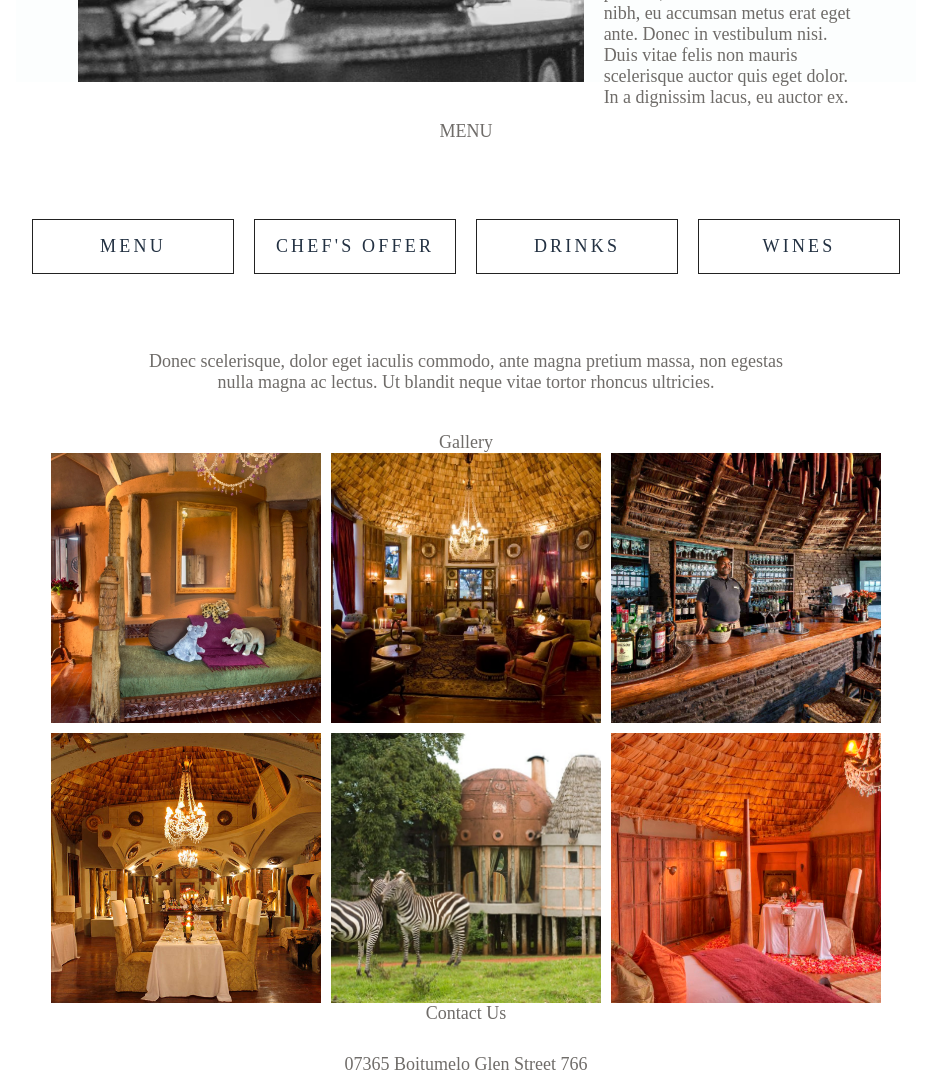
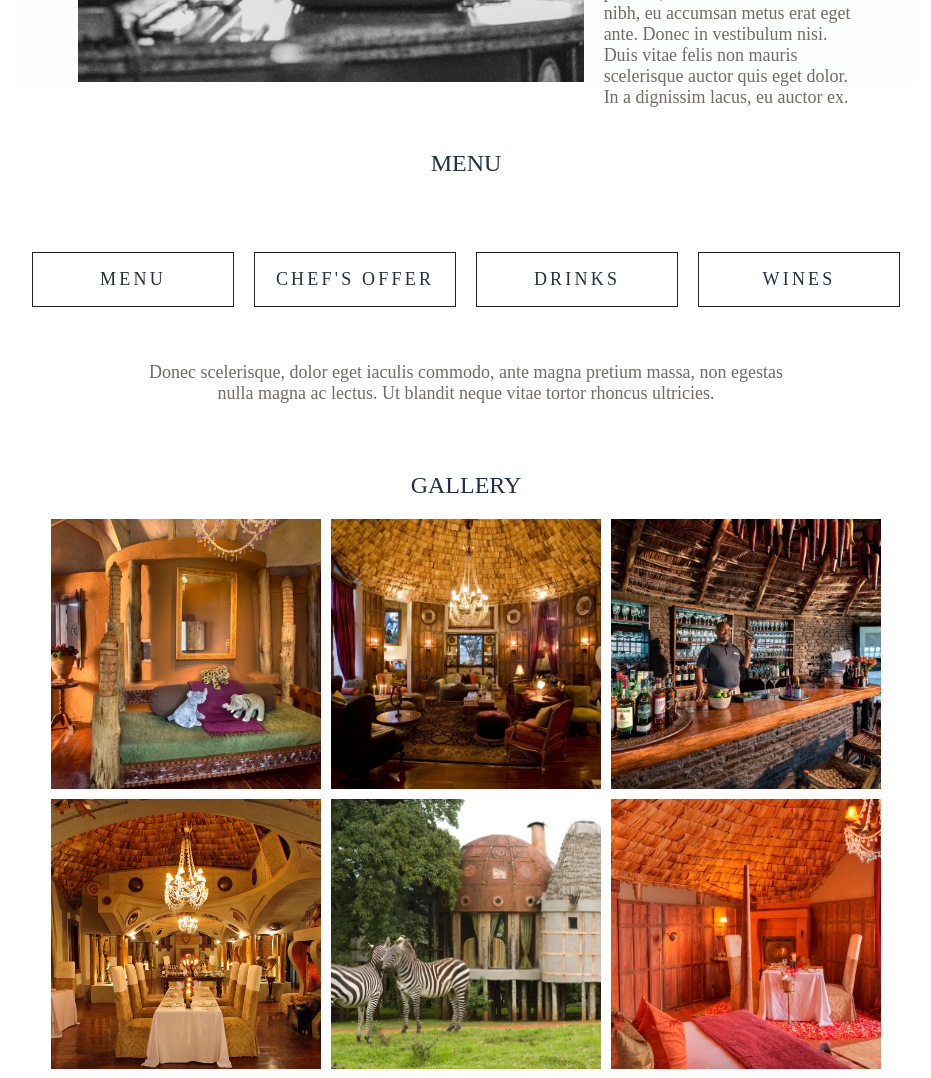
Before and after one commit to dominik-kiss/site-project, a website built with webpack: page dist/index.html in a window 1280 px wide. Shown: the part 1400-2478 px from the top of the page, without its empty margins (174-1105 px from the left). Built offline with nearby package versions, Linux system fonts and the light colour scheme.

Commit message:
Add title class to make titles stand out more

```diff
--- a/src/style.css
+++ b/src/style.css
@@ -34,8 +34,6 @@
 
 /* General */
 
-
-
 #content {
     overflow: scroll;
     overflow-x: hidden;
@@ -52,6 +50,15 @@
 .centered-flex {
     display: flex;
     align-items: center;
+}
+
+.title {
+    text-transform: uppercase;
+    margin-top: 40px;
+    margin-bottom: 20px;
+    font-size: var(--font-medium);
+    color: var(--dark1);
+    font-weight: var(--medium-weight);
 }
 
 /* Header and top carousel */
```
